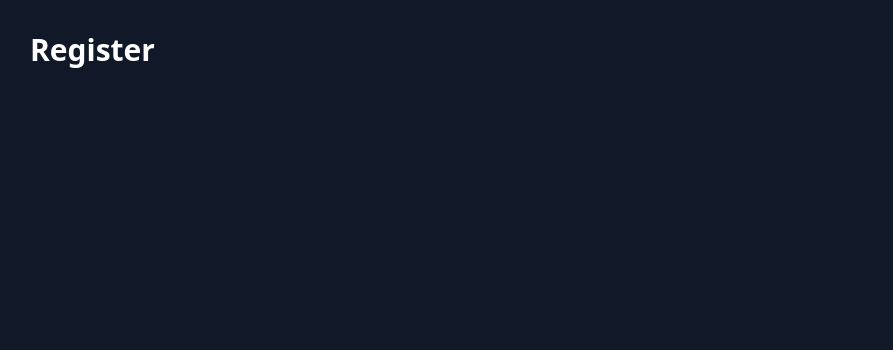
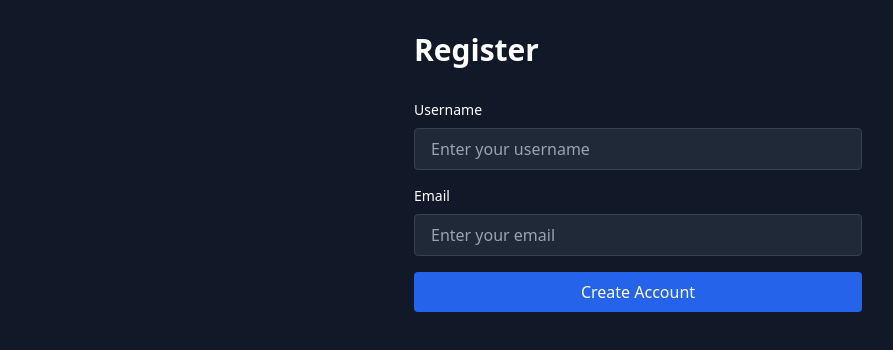
Before and after one commit to esdg/rap-label-tycoon-svelte-client, a SvelteKit app: page /user/register in a window 1280 px wide. Shown: the top 350 px of the page, without its empty margins (2-895 px from the left). Built offline with nearby package versions, Linux system fonts and the light colour scheme.

Commit message:
Adding create player and create label page

```diff
--- a/src/lib/api.ts
+++ b/src/lib/api.ts
@@ -1,5 +1,8 @@
+const API_BASE_URL = 'http://localhost:5122';
+
 export async function api<T>(url: string, options?: RequestInit): Promise<T> {
-    const response = await fetch(url, options);
+    const fullUrl = url.startsWith('http') ? url : `${API_BASE_URL}${url}`;
+    const response = await fetch(fullUrl, options);
     if (!response.ok) {
         throw new Error(`API error: ${response.statusText}`);
     }
--- /dev/null
+++ b/src/lib/stores/label.ts
@@ -0,0 +1,4 @@
+import { writable } from 'svelte/store';
+import type { Label } from '../types/label';
+
+export const label = writable<Label | null>(null);
--- /dev/null
+++ b/src/lib/stores/player.ts
@@ -0,0 +1,4 @@
+import { writable } from 'svelte/store';
+import type { Player } from '../types/player';
+
+export const player = writable<Player | null>(null);
--- /dev/null
+++ b/src/lib/types/label.ts
@@ -0,0 +1,17 @@
+export interface Label {
+    id: string;
+    ownerPlayerId: string;
+    name: string;
+    description: string;
+    foundedDate: string;
+    bankroll: number;
+    productionStyles: number[];
+    taskIds: string[];
+    maximumTasksAllowed: number;
+    maximumArtistContractsAllowed: number;
+    discoveredArtistsIds: string[];
+    artistsWatchlistIds: string[];
+    rating: number;
+    reputation: number;
+    hype: number;
+}
--- /dev/null
+++ b/src/lib/types/player.ts
@@ -0,0 +1,9 @@
+export interface Player {
+    id: string;
+    username: string;
+    email: string;
+    createdAt: string;
+    lastLogin: string;
+    labelIds: string[];
+    scoutingSkill: number;
+}
--- /dev/null
+++ b/src/routes/label/create/+page.svelte
@@ -0,0 +1,163 @@
+<script lang="ts">
+	import { goto } from '$app/navigation';
+	import { api } from '$lib/api';
+	import { player } from '$lib/stores/player';
+	import { label } from '$lib/stores/label';
+	import type { Label } from '$lib/types/label';
+
+	let currentPlayer = $player;
+	let name: string = '';
+	let description: string = '';
+	let productionStyles: number[] = [];
+	let isLoading: boolean = false;
+	let error: string = '';
+
+	// Subscribe to player store
+	player.subscribe((value) => {
+		currentPlayer = value;
+	});
+
+	function toggleProductionStyle(style: number) {
+		if (productionStyles.includes(style)) {
+			productionStyles = productionStyles.filter((s) => s !== style);
+		} else {
+			productionStyles = [...productionStyles, style];
+		}
+	}
+
+	async function handleCreateLabel() {
+		// Reset error
+		error = '';
+
+		// Validate inputs
+		if (!currentPlayer?.id) {
+			error = 'Player data not found. Please register first.';
+			return;
+		}
+		if (!name.trim()) {
+			error = 'Label name is required';
+			return;
+		}
+		if (!description.trim()) {
+			error = 'Description is required';
+			return;
+		}
+		if (productionStyles.length === 0) {
+			error = 'Select at least one production style';
+			return;
+		}
+
+		isLoading = true;
+
+		try {
+			const response = await api<Label>('/api/v1/rap-labels', {
+				method: 'POST',
+				headers: {
+					'Content-Type': 'application/json'
+				},
+				body: JSON.stringify({
+					ownerPlayerId: currentPlayer.id,
+					name: name.trim(),
+					description: description.trim(),
+					productionStyles
+				})
+			});
+
+			// Store label data in global store
+			label.set(response);
+
+			// Navigate to label dashboard
+			await goto('/label/dashboard');
+		} catch (err) {
+			error = err instanceof Error ? err.message : 'An error occurred while creating the label';
+		} finally {
+			isLoading = false;
+		}
+	}
+
+	const productionStyleOptions = [
+		{ id: 0, name: 'Boom Bap' },
+		{ id: 1, name: 'Trap' },
+		{ id: 2, name: 'SynthWave' },
+		{ id: 3, name: 'LoFi' },
+		{ id: 4, name: 'Industrial' },
+		{ id: 5, name: 'Orchestral' },
+		{ id: 6, name: 'Drill' },
+		{ id: 7, name: 'Afrobeat' },
+		{ id: 8, name: 'Grime' },
+		{ id: 9, name: 'Cloud Rap' },
+		{ id: 10, name: 'Crunk' },
+		{ id: 11, name: 'G-Funk' },
+		{ id: 12, name: 'Alternative Hip Hop' }
+	];
+</script>
+
+<div class="min-h-screen bg-gray-900 text-white p-8">
+	<div class="max-w-2xl mx-auto">
+		<h1 class="text-3xl font-bold mb-8">Create Your Label</h1>
+
+		{#if error}
+			<div class="mb-4 p-4 bg-red-900/50 border border-red-500 rounded text-red-200">
+				{error}
+			</div>
+		{/if}
+
+		{#if !currentPlayer}
+			<div class="p-4 bg-yellow-900/50 border border-yellow-500 rounded text-yellow-200">
+				Please register first before creating a label.
+			</div>
+		{:else}
+			<div class="space-y-6">
+				<div>
+					<label for="name" class="block text-sm font-medium mb-2">Label Name</label>
+					<input
+						id="name"
+						type="text"
+						bind:value={name}
+						disabled={isLoading}
+						placeholder="Enter your label name"
+						class="w-full px-4 py-2 bg-gray-800 border border-gray-700 rounded focus:outline-none focus:border-blue-500 disabled:opacity-50"
+					/>
+				</div>
+
+				<div>
+					<label for="description" class="block text-sm font-medium mb-2">Description</label>
+					<textarea
+						id="description"
+						bind:value={description}
+						disabled={isLoading}
+						placeholder="Describe your label's vision and goals"
+						rows="4"
+						class="w-full px-4 py-2 bg-gray-800 border border-gray-700 rounded focus:outline-none focus:border-blue-500 disabled:opacity-50"
+					/>
+				</div>
+
+				<div>
+					<label class="block text-sm font-medium mb-4">Production Styles</label>
+					<div class="grid grid-cols-2 md:grid-cols-3 gap-3">
+						{#each productionStyleOptions as style (style.id)}
+							<label class="flex items-center">
+								<input
+									type="checkbox"
+									checked={productionStyles.includes(style.id)}
+									on:change={() => toggleProductionStyle(style.id)}
+									disabled={isLoading}
+									class="w-4 h-4 rounded border-gray-700 bg-gray-800 disabled:opacity-50"
+								/>
+								<span class="ml-2">{style.name}</span>
+							</label>
+						{/each}
+					</div>
+				</div>
+
+				<button
+					on:click={handleCreateLabel}
+					disabled={isLoading}
+					class="w-full mt-8 px-4 py-3 bg-green-600 hover:bg-green-700 disabled:bg-green-400 rounded font-medium transition-colors"
+				>
+					{isLoading ? 'Creating Label...' : 'Create Label'}
+				</button>
+			</div>
+		{/if}
+	</div>
+</div>
--- a/src/routes/user/register/+page.svelte
+++ b/src/routes/user/register/+page.svelte
@@ -1,3 +1,101 @@
+<script lang="ts">
+	import { goto } from '$app/navigation';
+	import { api } from '$lib/api';
+	import { player } from '$lib/stores/player';
+	import type { Player } from '$lib/types/player';
+
+	let username: string = '';
+	let email: string = '';
+	let isLoading: boolean = false;
+	let error: string = '';
+
+	async function handleCreateAccount() {
+		// Reset error
+		error = '';
+
+		// Validate inputs
+		if (!username.trim()) {
+			error = 'Username is required';
+			return;
+		}
+		if (!email.trim()) {
+			error = 'Email is required';
+			return;
+		}
+		if (!email.includes('@')) {
+			error = 'Please enter a valid email address';
+			return;
+		}
+
+		isLoading = true;
+
+		try {
+			const response = await api<Player>('/api/v1/players', {
+				method: 'POST',
+				headers: {
+					'Content-Type': 'application/json'
+				},
+				body: JSON.stringify({
+					username: username.trim(),
+					email: email.trim()
+				})
+			});
+
+			// Store player data in global store
+			player.set(response);
+
+			// Navigate to label creation page
+			await goto('/label/create');
+		} catch (err) {
+			error = err instanceof Error ? err.message : 'An error occurred during registration';
+		} finally {
+			isLoading = false;
+		}
+	}
+</script>
+
 <div class="min-h-screen bg-gray-900 text-white p-8">
-	<h1 class="text-3xl font-bold">Register</h1>
+	<div class="max-w-md mx-auto">
+		<h1 class="text-3xl font-bold mb-8">Register</h1>
+
+		{#if error}
+			<div class="mb-4 p-4 bg-red-900/50 border border-red-500 rounded text-red-200">
+				{error}
+			</div>
+		{/if}
+
+		<div class="space-y-4">
+			<div>
+				<label for="username" class="block text-sm font-medium mb-2">Username</label>
+				<input
+					id="username"
+					type="text"
+					bind:value={username}
+					disabled={isLoading}
+					placeholder="Enter your username"
+					class="w-full px-4 py-2 bg-gray-800 border border-gray-700 rounded focus:outline-none focus:border-blue-500 disabled:opacity-50"
+				/>
+			</div>
+
+			<div>
+				<label for="email" class="block text-sm font-medium mb-2">Email</label>
+				<input
+					id="email"
+					type="email"
+					bind:value={email}
+					disabled={isLoading}
+					placeholder="Enter your email"
+					class="w-full px-4 py-2 bg-gray-800 border border-gray-700 rounded focus:outline-none focus:border-blue-500 disabled:opacity-50"
+				/>
+			</div>
+
+			<button
+				on:click={handleCreateAccount}
+				disabled={isLoading}
+				class="w-full mt-6 px-4 py-2 bg-blue-600 hover:bg-blue-700 disabled:bg-blue-400 rounded font-medium transition-colors"
+			>
+				{isLoading ? 'Creating Account...' : 'Create Account'}
+			</button>
+		</div>
+	</div>
 </div>
```
Also changed, not shown: src/routes/label/dashboard/+page.svelte (renamed from src/routes/label-dashboard/+page.svelte).
